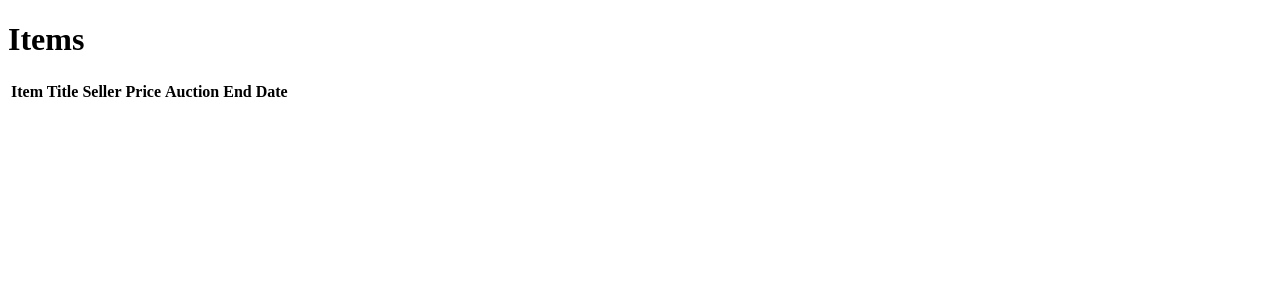
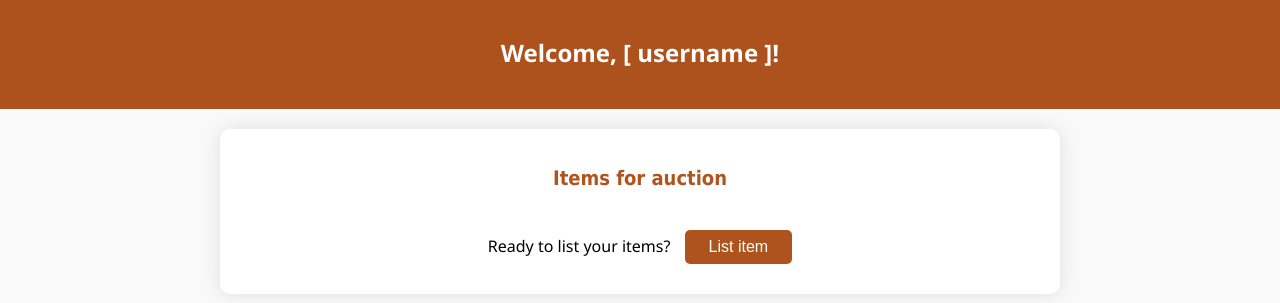
Before and after one commit to uzo-ogbanufe/cs_capstone, a Django app: page /get_items/ in a window 1280 px wide. Shown: the top 303 px of the page. Run offline with Django 4.2, Linux system fonts and the light colour scheme; lists and menus that the app fills with data are empty.

Commit message:
CC-83 welcome page (#12)
Co-authored-by: ha-smean <jazminramirez44gmail.com>

```diff
--- /dev/null
+++ b/auction_site/get_items/static/styles/welcome-page.css
@@ -0,0 +1,106 @@
+/* General styles */
+body {
+    font-family: 'Segoe UI', Tahoma, Geneva, Verdana, sans-serif;
+    background-color: #f9f9f9;
+    margin: 0;
+    padding: 0;
+}
+
+header {
+    background-color: #a9460cec;
+    color: #fff;
+    text-align: center;
+    padding: 20px 0;
+}
+
+.container {
+    max-width: 800px;
+    margin: 20px auto;
+    background-color: #fff;
+    padding: 20px;
+    border-radius: 10px;
+    box-shadow: 0 0 20px rgba(0, 0, 0, 0.1);
+}
+
+h1 {
+    margin-bottom: 20px;
+    font-size: 24px;
+}
+
+h2 {
+    font-family: 'Tahoma';
+    text-align: center;
+    margin-bottom: 20px;
+    color: #a9460cec;
+    font-size: 20px;
+}
+
+.item-container {
+    display: grid;
+    grid-template-columns: repeat(auto-fit, minmax(250px, 1fr));
+    grid-gap: 20px;
+}
+
+.item {
+    background-color: #fff;
+    padding: 20px;
+    border-radius: 10px;
+    box-shadow: 0 0 10px rgba(0, 0, 0, 0.1);
+    transition: transform 0.3s ease;
+}
+
+.item:hover {
+    transform: translateY(-5px);
+}
+
+.item p.price {
+    font-size: 24px; /* Larger font size */
+    font-weight: bold; /* Bold text */
+    color: #333; /* Darker color */
+}
+
+.seller {
+    margin-top: -20px;
+    color: #6c757d;
+    font-size: 14px;
+}
+
+.end-date {
+    color: #6c757d;
+    font-size: 14px;
+}
+
+.end-date-time {
+    color: #6c757d;
+    margin-top: -14px;
+    font-size: 14px;
+}
+
+
+.sell-section {
+    text-align: center;
+    margin-top: 20px;
+}
+
+.sell-section p {
+    margin-bottom: 10px;
+}
+
+.btn-link button.add-item-button {
+    padding: 8px 24px;
+    background-color: #a9460cec;
+    color: #fff;
+    border: none;
+    border-radius: 5px;
+    cursor: pointer;
+    transition: background-color 0.3s ease;
+    font-size: 16px;
+    font-weight: lighter;
+    margin-left: 10px; /* Add some spacing between the text and button */
+}
+
+.btn-link button.add-item-button:hover {
+    background-color: #a9460cec;
+    transform: translateY(-2px);
+    box-shadow: 0 4px 6px rgba(0, 0, 0, 0.1);
+}
--- a/auction_site/get_items/templates/get_items.html
+++ b/auction_site/get_items/templates/get_items.html
@@ -1,22 +1,35 @@
+{% load static %}
+
 <!DOCTYPE html>
-<html>
-    <body>
-        <h1>Items</h1>
-        <table>
-            <tr>
-                <th>Item Title</th>
-                <th>Seller</th>
-                <th>Price</th>
-                <th>Auction End Date</th>
-            </tr>
+<html lang="en">
+<head>
+    <meta charset="UTF-8">
+    <meta name="viewport" content="width=device-width, initial-scale=1.0">
+    <title>Bidding App</title>
+    <link rel="stylesheet" href="{% static 'styles/welcome-page.css' %}">
+</head>
+<body>
+    <header>
+        <h1>Welcome, [ username ]!</h1>
+    </header>
+
+    <div class="container">
+        <h2>Items for auction</h2>
+        <div class="item-container">
             {% for item in items %}
-            <tr>
-                <td>{{item.0}}</td>
-                <td>{{item.1}}</td>
-                <td>{{item.2}}</td>
-                <td>{{item.3}}</td>
-            </tr>
+            <div class="item">
+                <h3>{{ item.0 }}</h3>
+                <p class="seller">Seller: {{ item.1 }}</p> <!-- Applying the .seller class -->
+                <p class="price"><strong></strong> {{ item.2 }}</p> <!-- Applying the .price class -->
+                <p class="end-date"><strong>Auction expires:</strong> </p>
+                <p class="end-date-time">{{ item.3 }}</p> <!-- Applying the .end-date class -->
+            </div>
             {% endfor %}
-        </table>
-    </body>
+        </div> <!-- Close item-container div -->
+
+        <div class="sell-section">
+            <p>Ready to list your items? <a href="/add_item/" class="btn-link"><button type="button" class="add-item-button">List item</button></a></p>
+        </div>
+    </div> <!-- Close container div -->
+</body>
 </html>
```
Also changed, not shown: auction_site/add_user/static/styles/styles.css (+0 -16 lines).
